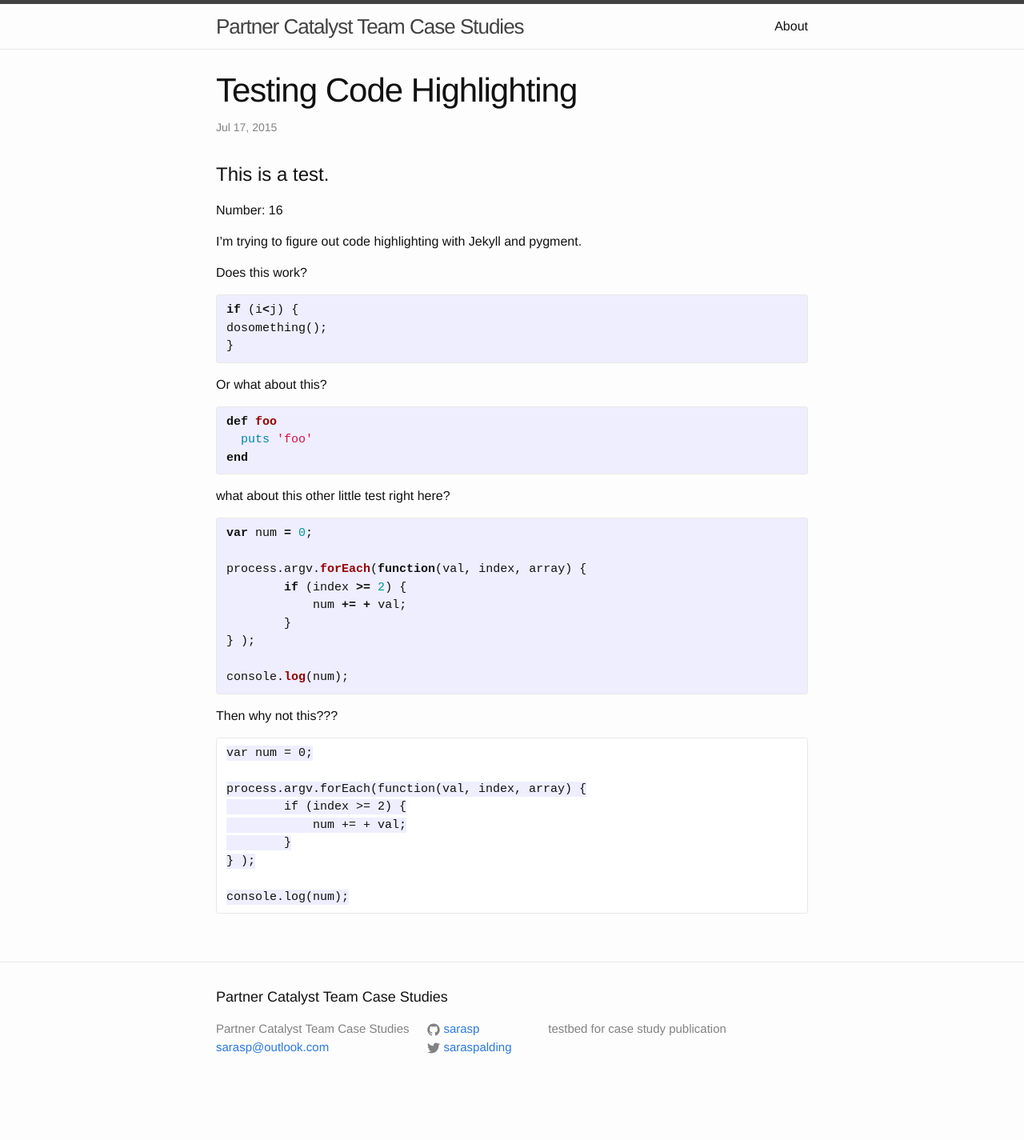
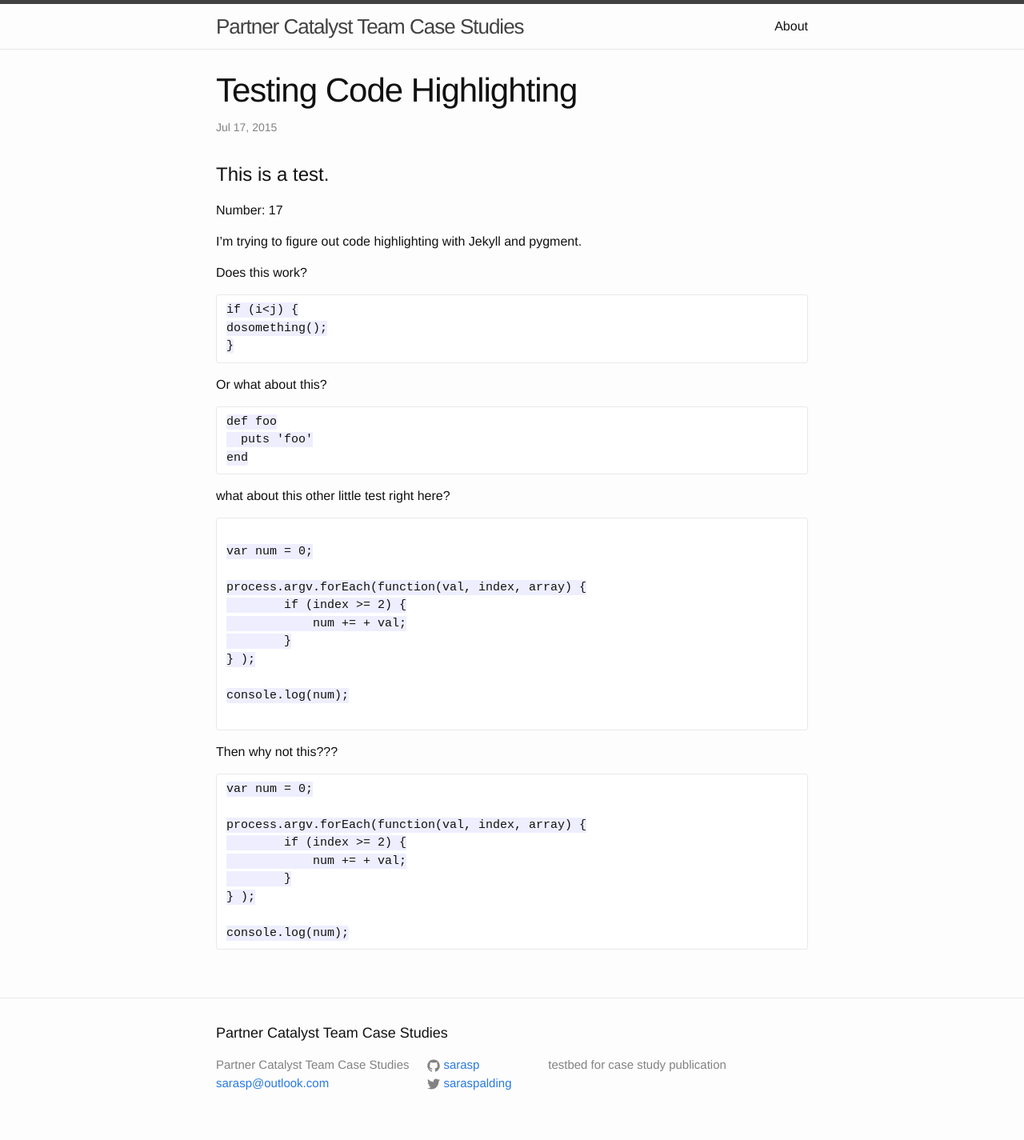
Before and after one commit to Aargau/case-studies-1, a Jekyll site: the page built from _posts/2015-07-17-testing.md, in a window 1280 px wide. Shown: the whole page at 80% size. Built offline with Jekyll 4.4.1, drawn with Linux system fonts in a browser that asks for light colours; Markdown is read by kramdown in place of the engine named in the settings; before the commit the page ends 1380 px from its top, so only the background shows below that.

Commit message:
testing code highlighting

````diff
--- a/_posts/2015-07-17-testing.md
+++ b/_posts/2015-07-17-testing.md
@@ -7,30 +7,30 @@ categories: Test
 
 #This is a test.
 
-Number: 16
+Number: 17
 
 
 I'm trying to figure out code highlighting with Jekyll and pygment.
 
 Does this work?
 
-{% highlight c %}
+```
 if (i<j) {
 dosomething();
 }
-{% endhighlight %}
+```
 
 Or what about this?
 
-{% highlight ruby %}
+```
 def foo
   puts 'foo'
 end
-{% endhighlight %}
+```
 
 what about this other little test right here?
 
-{% highlight javascript %}
+```
 
 var num = 0;
 
@@ -42,7 +42,7 @@ process.argv.forEach(function(val, index, array) {
 
 console.log(num);
 
-{% endhighlight %}
+```
 
 Then why not this???
 
````
